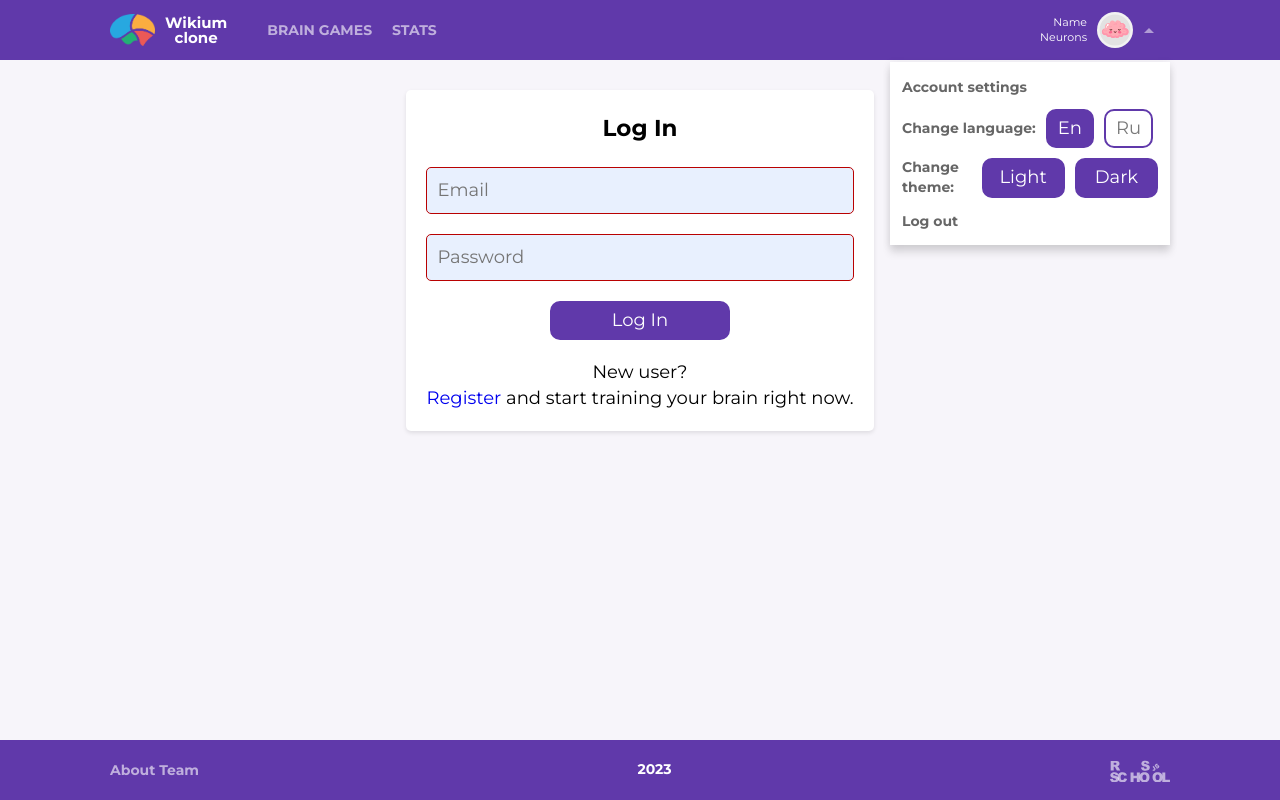
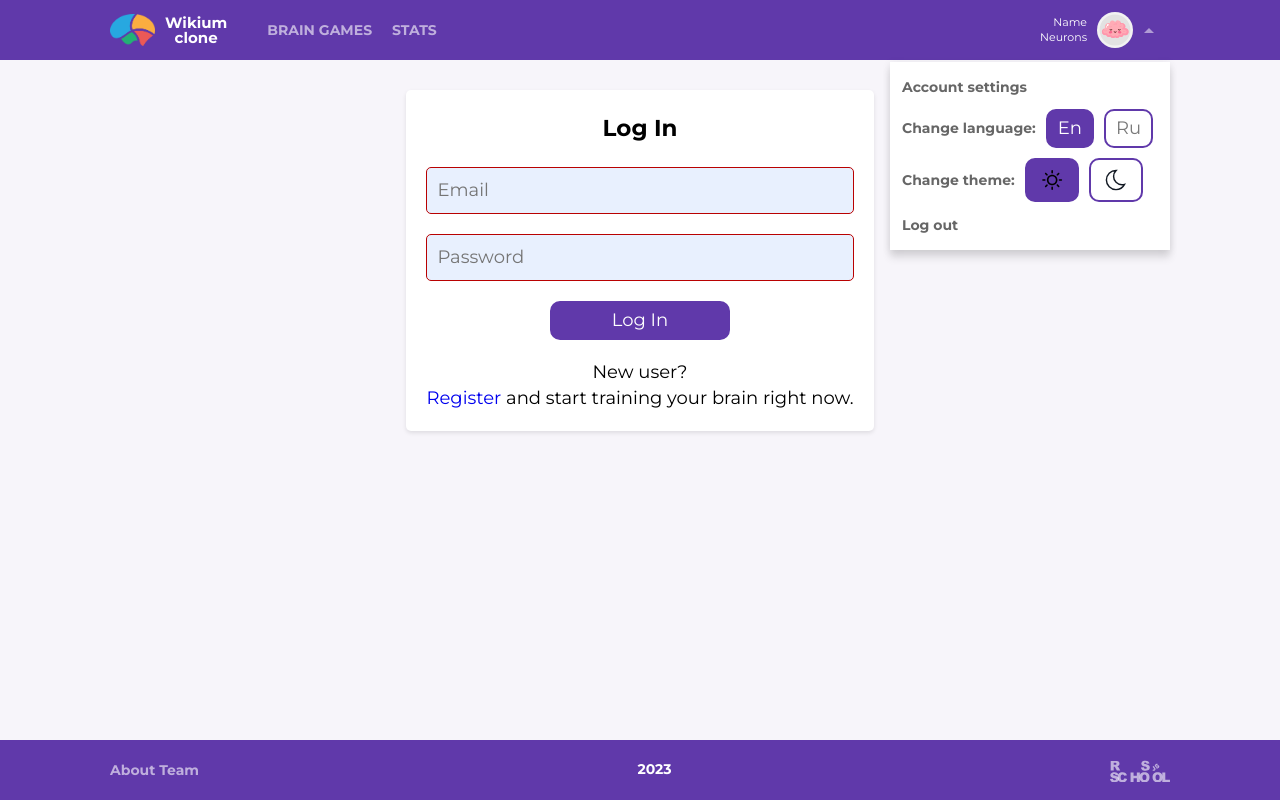
Before and after one commit to Ponomareva-Nina/Wikium-Clone, a React (Create React App) app in the folder client/: page /auth in a window 1280 px wide. Both pictures are taken after a click on the button 1128 px from the left and 30 px from the top of the page. Built offline with nearby package versions, Linux system fonts and the light colour scheme.

Commit message:
feat: update styles of menu buttons

```diff
--- a/client/src/components/NavigationList/AccountNav/AccountNav.module.scss
+++ b/client/src/components/NavigationList/AccountNav/AccountNav.module.scss
@@ -10,6 +10,11 @@
   gap: 1rem;
   justify-content: flex-start;
   align-items: center;
+
+  & img {
+    width: 3rem;
+    height: 3rem;
+  }
   }
 
   .btn_description {
--- a/client/src/components/NavigationList/AccountNav/AccountNav.tsx
+++ b/client/src/components/NavigationList/AccountNav/AccountNav.tsx
@@ -1,4 +1,4 @@
-import { DetailedHTMLProps, FC, HTMLAttributes, PropsWithChildren } from "react";
+import { DetailedHTMLProps, FC, HTMLAttributes, PropsWithChildren, useState } from "react";
 import { useTranslation } from "react-i18next";
 import cn from "classnames";
 import { NavigationItem } from "../NavigationItem/NavigationItem";
@@ -6,26 +6,34 @@ import styles from "./AccountNav.module.scss";
 import { LANGUAGES } from "../../../translation/types";
 import { Button } from "../../UI/Button/Button";
 import { THEME } from "../../UserMenu/types";
+import sunIcon from "../../../assets/images/Menu/sun.svg";
+import moonIcon from "../../../assets/images/Menu/moon.svg";
 
 const root = document.querySelector(":root") as HTMLElement;
+const currentTheme = localStorage.getItem("theme") || THEME.LIGHT;
+root.className = currentTheme;
 
 interface AccountNavProps extends DetailedHTMLProps<HTMLAttributes<HTMLElement>, HTMLElement> {
   isOpenAccPopup?: boolean;
   onClick?: () => void;
 }
 
+export const AccountNav: FC<PropsWithChildren<AccountNavProps>> = ({ onClick, isOpenAccPopup }) => {
+  const { t, i18n } = useTranslation();
+  const [activeThemeBtn, setActiveThemeBtn] = useState(currentTheme || THEME.LIGHT);
+
   const setThemeLight = () => {
     localStorage.setItem("theme", THEME.LIGHT);
     root.className = THEME.LIGHT;
+    setActiveThemeBtn(THEME.LIGHT);
   };
 
   const setThemeDark = () => {
     localStorage.setItem("theme", THEME.DARK);
     root.className = THEME.DARK;
+    setActiveThemeBtn(THEME.DARK);
   };
 
-export const AccountNav: FC<PropsWithChildren<AccountNavProps>> = ({ onClick, isOpenAccPopup }) => {
-  const { t, i18n } = useTranslation();
   return (
     <div className={cn(styles.container)}>
       <NavigationItem to="/account" onClick={onClick} isOpenAccPopup={isOpenAccPopup}>
@@ -52,11 +60,19 @@ export const AccountNav: FC<PropsWithChildren<AccountNavProps>> = ({ onClick, is
 
       <div className={styles.item}>
         <p className={cn(styles.btn_description)}>{t("menu.theme")}:</p>
-        <Button btnSize="standart" onClick={setThemeLight}>
-          {THEME.LIGHT}
+        <Button
+          appearance={activeThemeBtn === THEME.LIGHT ? "normal" : "inactive"}
+          btnSize="small"
+          onClick={setThemeLight}
+        >
+          <img src={sunIcon} alt={THEME.DARK} />
         </Button>
-        <Button btnSize="standart" onClick={setThemeDark}>
-          {THEME.DARK}
+        <Button
+          btnSize="small"
+          appearance={activeThemeBtn === THEME.DARK ? "normal" : "inactive"}
+          onClick={setThemeDark}
+        >
+          <img src={moonIcon} alt={THEME.DARK} />
         </Button>
       </div>
 
--- a/client/src/components/UI/Button/Button.module.scss
+++ b/client/src/components/UI/Button/Button.module.scss
@@ -8,6 +8,9 @@
   text-transform: capitalize;
   transition: all .3s ease;
   user-select: none;
+  display: flex;
+  justify-content: center;
+  align-items: center;
 
   &:hover {
     transform: translateY(-2px);
--- a/client/src/components/UserMenu/UserMenu.tsx
+++ b/client/src/components/UserMenu/UserMenu.tsx
@@ -6,10 +6,6 @@ import styles from "./UserMenu.module.scss";
 import { NavigationList } from "../NavigationList/NavigationList";
 import { useViewport } from "../../utils/useViewport";
 import { BREAKPOINT } from "../../constants/constants";
-
-const root = document.querySelector(":root") as HTMLElement;
-const currentTheme = localStorage.getItem("theme");
-root.className = currentTheme === THEME.DARK ? THEME.DARK : THEME.LIGHT;
 
 interface UserMenuProps extends DetailedHTMLProps<HTMLAttributes<HTMLDivElement>, HTMLDivElement> {
   isOpenAccPopup?: boolean;
```
Also changed, not shown: client/src/assets/images/Menu/moon.svg (added), client/src/assets/images/Menu/sun.svg (added). Lines whose indentation alone changed are shown as unchanged.
